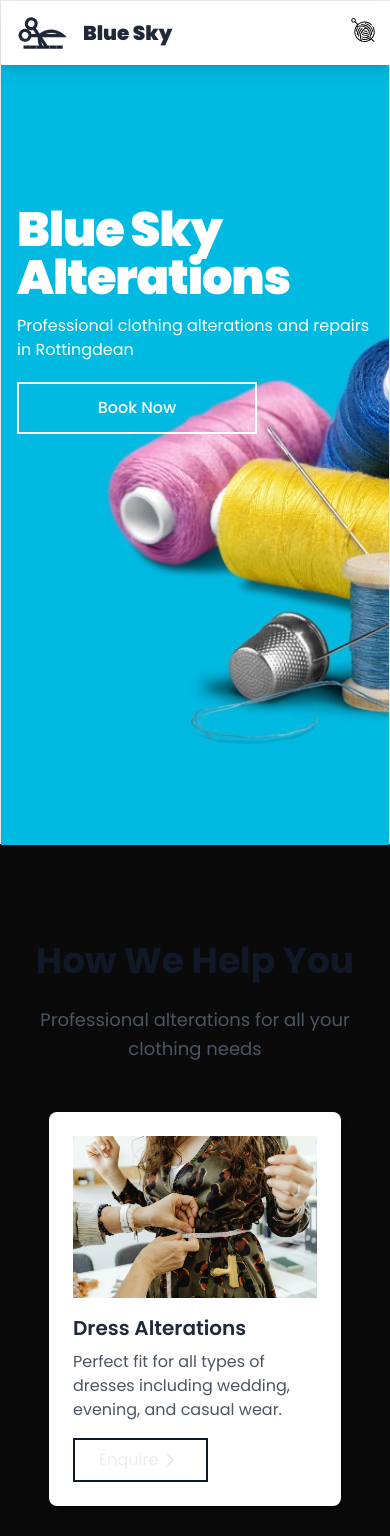
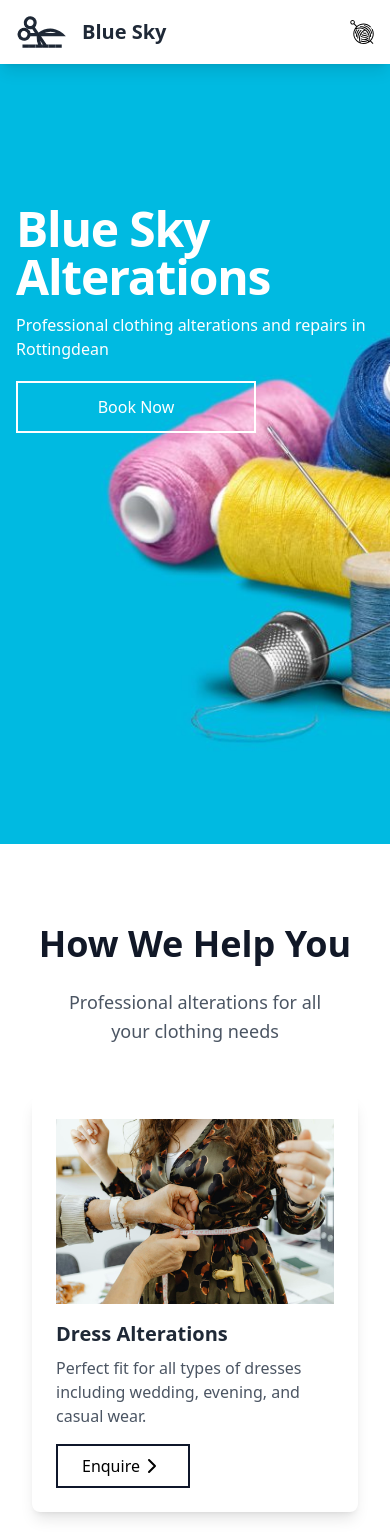
Before and after one commit to mertjane/bluesky-web, a Next.js app: page / in a window 390 px wide. Shown: the top 1536 px of the page. Built offline with nearby package versions, Linux system fonts and the light colour scheme; no server answers.

Commit message:
responsive fix

```diff
--- a/app/components/AboutSection.tsx
+++ b/app/components/AboutSection.tsx
@@ -3,13 +3,13 @@ import Image from "next/image";
 
 const AboutSection = forwardRef<HTMLElement>((props, ref) => {
   return (
-    <section ref={ref} id="about" className="about-section pt-24">
-      <div className="about-container">
+    <section ref={ref} id="about" className="about-section p-20">
+      <div className="container-xl">
         <div className="about-content">
           <h2 className="about-heading text-4xl font-bold text-gray-900">
             About Us
           </h2>
-          <p className="text-lg text-gray-600 leading-relaxed mb-8">
+          <p className="text-lg text-gray-600 leading-relaxed mb-8 px-8 lg:px-0">
             With <span className="highlight-text">years of experience</span> in
             the industry, we provide top-quality alterations and repairs,
             ensuring every garment receives the care and attention it deserves.
@@ -17,7 +17,7 @@ const AboutSection = forwardRef<HTMLElement>((props, ref) => {
             precise, timely, and personalized services to meet your unique
             needs.
           </p>
-          <div className="collage-grid">
+          <div className="collage-grid ">
             <div className="collage-frame">
               <Image
                 width={400}
--- a/app/components/Navigation.tsx
+++ b/app/components/Navigation.tsx
@@ -117,17 +117,13 @@ const Navigation = () => {
               </button>
             </div>
           ) : (
-            <div className="md:hidden">
-              <button
-                id="mobile-menu-button"
-                onClick={handleRotate}
-                className="text-gray-800 hover:text-blue-600"
-              >
+            <div className="md:hidden relative">
+              <button id="mobile-menu-button" onClick={handleRotate}>
                 <svg
                   ref={svgRef}
                   fill="#000000"
                   version="1.1"
-                  className="h-6 w-6"
+                  className="h-6 w-6 absolute top-0 right-0 z-50"
                   id="Layer_1"
                   xmlns="http://www.w3.org/2000/svg"
                   viewBox="0 0 512 512"
@@ -236,8 +232,16 @@ const Navigation = () => {
         </div>
       </div>
       {/* Mobile Menu */}
-      {isMobileMenuOpen && (
-        <div className="md:hidden mt-4 flex flex-col items-center">
+      <div
+          className={`md:hidden absolute w-full bg-white shadow-lg transform transition-all duration-300 ease-in-out ${
+            isMobileMenuOpen ? 'translate-y-0' : '-translate-y-full opacity-0 absolute -z-50'
+          }`}
+          style={{
+            top: '100%',
+            left: 0,
+          }}
+        >
+          <div className="flex flex-col items-center border-t border-gray-200">
             <Link
               href="#home"
               className="block w-full text-center py-4 text-gray-800 hover:bg-gray-200 hover:text-neutral-900"
@@ -267,7 +271,7 @@ const Navigation = () => {
               Contact
             </Link>
           </div>
-      )}
+        </div>
     </nav>
   );
 };
--- a/app/components/Services.tsx
+++ b/app/components/Services.tsx
@@ -67,21 +67,21 @@ const Services = forwardRef<HTMLElement>((props, ref) => {
     <section
       ref={ref}
       id="services"
-      className="max-w-7xl px-4 mx-auto pt-24 h-auto sm:px-6 lg:px-8"
+      className="max-w-7xl px-4 mx-auto p-20 h-auto sm:px-6 lg:px-8"
     >
       <div className="max-w-4xl mx-auto text-center mb-12">
         <h1 className="text-4xl font-bold text-gray-900">How We Help You</h1>
-        <p className="text-lg text-gray-600 leading-relaxed mt-6">
+        <p className="text-lg text-gray-600 leading-relaxed mt-6 px-8 lg:px-0">
           Professional alterations for all your clothing needs
         </p>
       </div>
 
       {/* Services List */}
-      <div className="services px-8 lg:px-0 grid grid-cols-1 lg:grid-cols-2 gap-8">
+      <div className="px-4 lg:px-0 grid grid-cols-1 lg:grid-cols-2 gap-8">
         {services.map((service, index) => (
           <div
             key={index}
-            className="services-item bg-white p-6 rounded-lg shadow-lg hover:shadow-2xl transition-shadow duration-300"
+            className="mx-auto bg-white p-6 rounded-lg shadow-lg hover:shadow-2xl transition-shadow duration-300 flex flex-col align-top justify-between"
           >
             <div className="mx-auto mb-4">
               <Image
--- a/app/globals.css
+++ b/app/globals.css
@@ -2,38 +2,21 @@
 @tailwind components;
 @tailwind utilities;
 
-:root {
-  --background: #ffffff;
-  --foreground: #171717;
-}
 
-@media (prefers-color-scheme: light) {
+@media (prefers-color-scheme: dark) {
+  html,body {
+    background-color: #ffffff;
+    color: #000000;
+  }
   :root {
     --background: #0a0a0a;
     --foreground: #ededed;
   }
 }
 
+
 html {
   scroll-behavior: smooth;
-}
-
-body {
-  color: var(--foreground);
-  background: var(--background);
-}
-
-.about-container {
-  max-width: 1280px;
-  margin: 0 auto;
-  display: grid;
-  gap: 4rem;
-  padding: 2rem 1rem;
-}
-.about-content {
-  text-align: center;
-  max-width: 800px;
-  margin: 0 auto;
 }
 
 
@@ -78,11 +61,6 @@ body {
   border-radius: 0.25rem;
 }
 
-.highlight-text {
-  color: #4b5563;
-  font-weight: 500;
-}
-
 .contact-us-heading {
   position: relative;
   display: inline-block;
@@ -98,23 +76,6 @@ body {
   height: 3px;
   background: #4b5563;
 }
-
-/*** Services Start ***/
-
-.services .services-item {
-  transition: 0.5s;
-  display: flex;
-  flex-direction: column;
-  align-items: start;
-  justify-content: space-between;
-}
-
-
-
-
-
-
-/*** Services End ***/
 
 
 .about-section {
--- a/app/layout.tsx
+++ b/app/layout.tsx
@@ -11,10 +11,9 @@ const poppins = Poppins({
 });
 
 
-
 export const metadata: Metadata = {
   title: "Blue Sky Alterations - Rottingdean",
-  description: "Generated by create next app",
+  description: "Developed by DiploDev",
 };
 
 export default function RootLayout({
@@ -23,13 +22,13 @@ export default function RootLayout({
   children: React.ReactNode;
 }>) {
   return (
-    <html className={`${poppins.className} `} lang="en" >
+    <html lang="en" >
       <head>
         {/* Add favicon here */}
         <link rel="icon" href="/images/logo.ico" />
         <link rel="apple-touch-icon" href="/images/logo.ico" />
       </head>
-      <body className="antialiased">
+      <body className={`${poppins.variable} antialiased`}>
         {children}
       </body>
     </html>
--- a/app/page.tsx
+++ b/app/page.tsx
@@ -73,7 +73,7 @@ export default function Home() {
 
 
   return (
-    <div className="container-xl h-screen w-full border">
+    <div className="container-xl h-screen w-full">
       {loading ? (
         <Loader />
       ) : (
```
Also changed, not shown: app/components/SliderSection.tsx (+1 -1 lines). Lines whose indentation alone changed are shown as unchanged.
